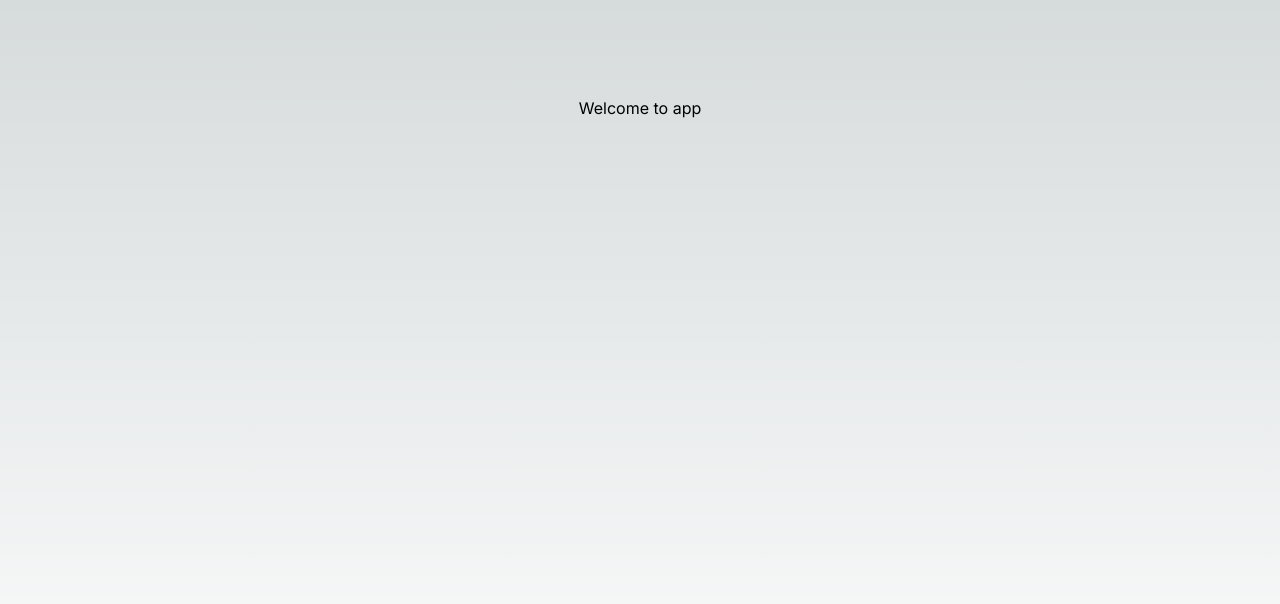
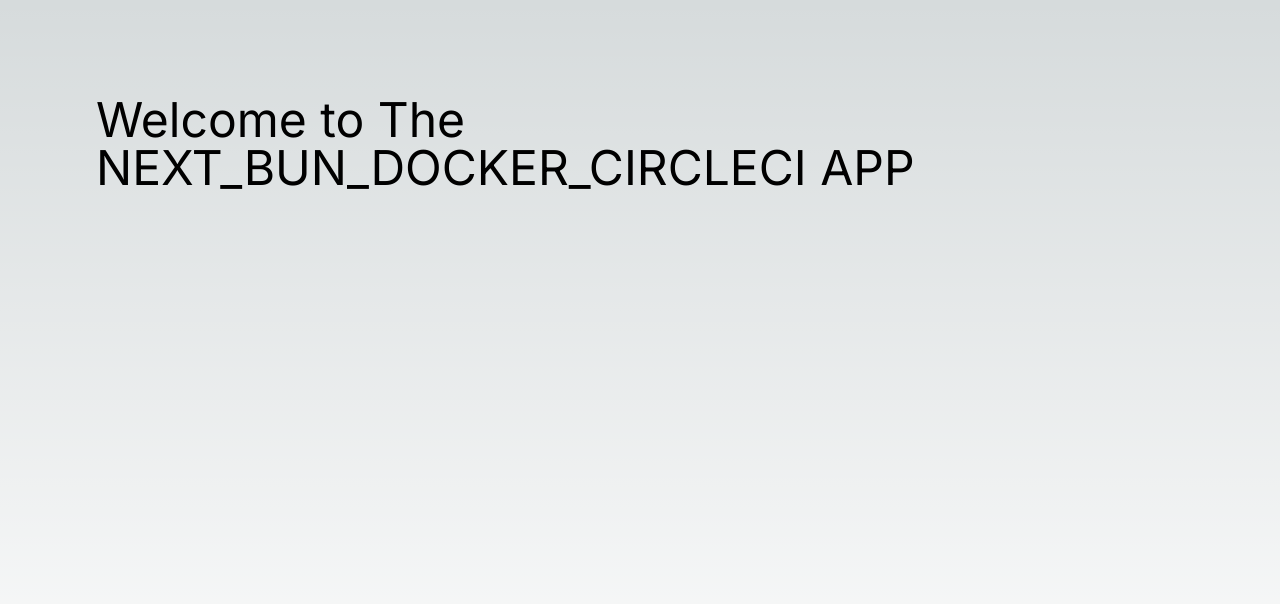
Before and after one commit to AchyutPL/bun-ci-docker-next, a Next.js app: page / in a window 1280 px wide. Shown: the top 604 px of the page. Built offline with nearby package versions, Linux system fonts and the light colour scheme.

Commit message:
added compression

```diff
--- a/src/app/page.tsx
+++ b/src/app/page.tsx
@@ -1,7 +1,7 @@
 export default async function Home() {
   return (
-    <main className="flex min-h-screen flex-col items-center justify-between p-24">
-        Welcome to app
+    <main className="flex min-h-screen flex-col items-center justify-between p-24 text-5xl">
+        Welcome to The NEXT_BUN_DOCKER_CIRCLECI APP
     </main>
   );
 }
```
